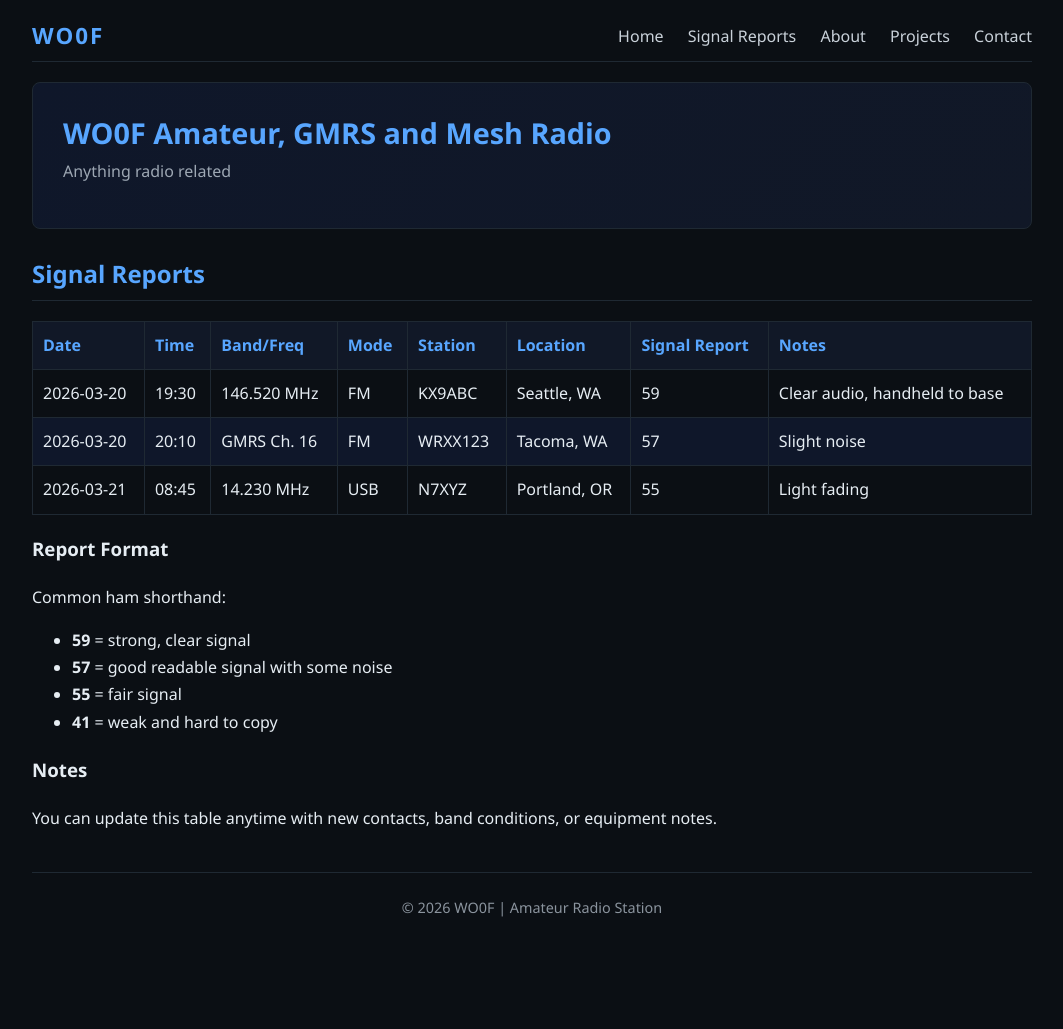
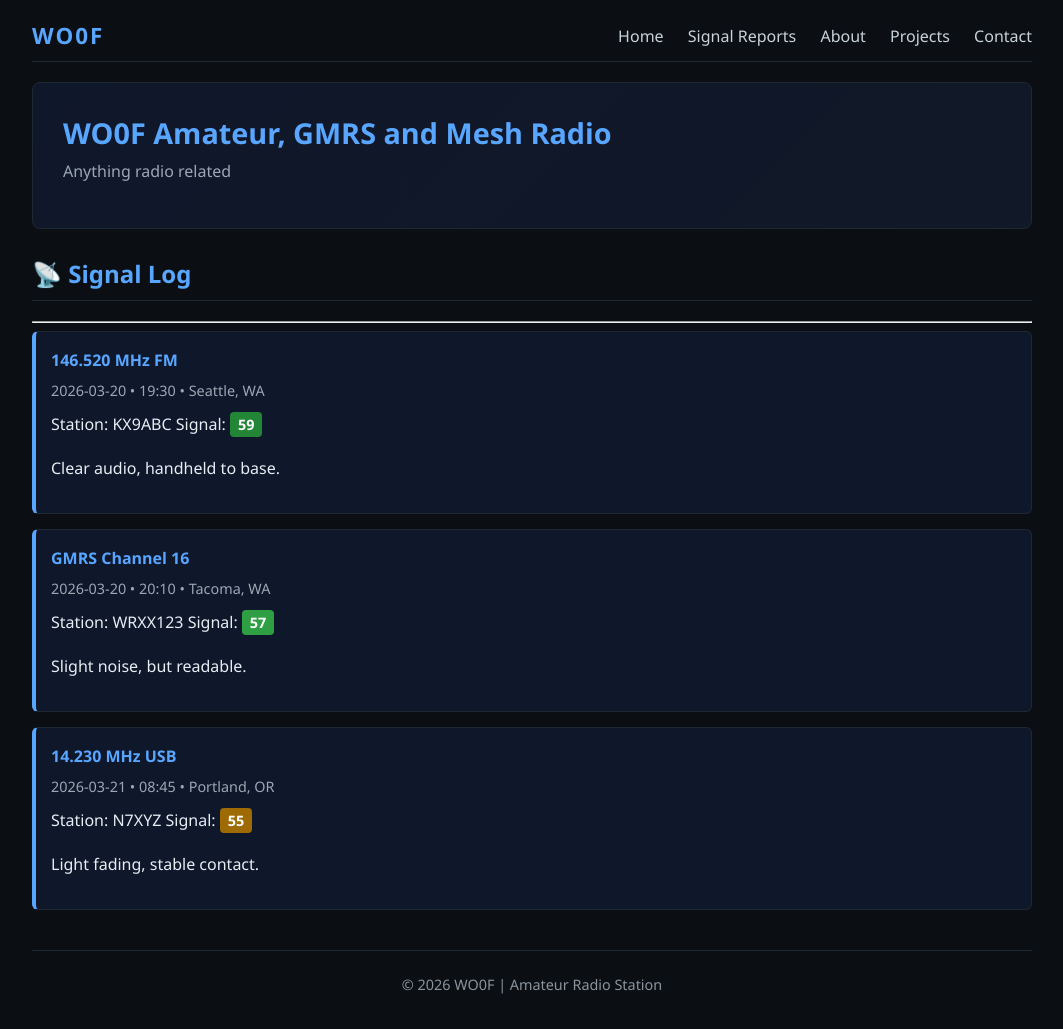
Before and after one commit to Lymitliss/Lymitliss.github.io, a Jekyll site: the page built from signal-reports.md, in a window 1280 px wide. Shown: the whole page, without its empty margins (108-1171 px from the left). Built offline with Jekyll 4.4.1, drawn with Linux system fonts in a browser that asks for light colours; before the commit the page ends 951 px from its top, so only the background shows below that.

Commit message:
Update signal-reports.md

```diff
--- a/signal-reports.md
+++ b/signal-reports.md
@@ -3,23 +3,36 @@ layout: default
 title: Signal Reports
 ---
 
-## Signal Reports
+## 📡 Signal Log
 
-| Date | Time | Band/Freq | Mode | Station | Location | Signal Report | Notes |
-|------|------|-----------|------|---------|----------|---------------|-------|
-| 2026-03-20 | 19:30 | 146.520 MHz | FM | KX9ABC | Seattle, WA | 59 | Clear audio, handheld to base |
-| 2026-03-20 | 20:10 | GMRS Ch. 16 | FM | WRXX123 | Tacoma, WA | 57 | Slight noise |
-| 2026-03-21 | 08:45 | 14.230 MHz | USB | N7XYZ | Portland, OR | 55 | Light fading |
+---
 
-### Report Format
+<div class="log-entry">
+  <div class="log-header">146.520 MHz FM</div>
+  <div class="log-meta">2026-03-20 • 19:30 • Seattle, WA</div>
+  <div>
+    Station: KX9ABC
+    Signal: <span class="signal s59">59</span>
+  </div>
+  <p>Clear audio, handheld to base.</p>
+</div>
 
-Common ham shorthand:
+<div class="log-entry">
+  <div class="log-header">GMRS Channel 16</div>
+  <div class="log-meta">2026-03-20 • 20:10 • Tacoma, WA</div>
+  <div>
+    Station: WRXX123
+    Signal: <span class="signal s57">57</span>
+  </div>
+  <p>Slight noise, but readable.</p>
+</div>
 
-- **59** = strong, clear signal
-- **57** = good readable signal with some noise
-- **55** = fair signal
-- **41** = weak and hard to copy
-
-### Notes
-
-You can update this table anytime with new contacts, band conditions, or equipment notes.
+<div class="log-entry">
+  <div class="log-header">14.230 MHz USB</div>
+  <div class="log-meta">2026-03-21 • 08:45 • Portland, OR</div>
+  <div>
+    Station: N7XYZ
+    Signal: <span class="signal s55">55</span>
+  </div>
+  <p>Light fading, stable contact.</p>
+</div>
```
